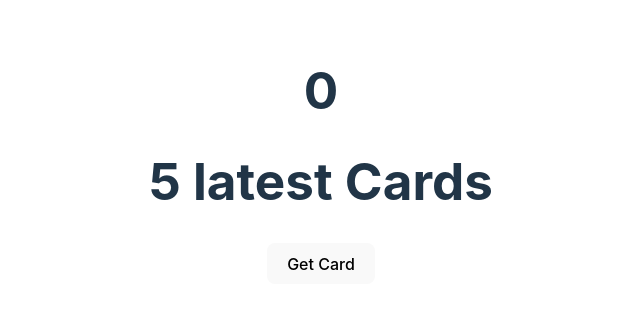
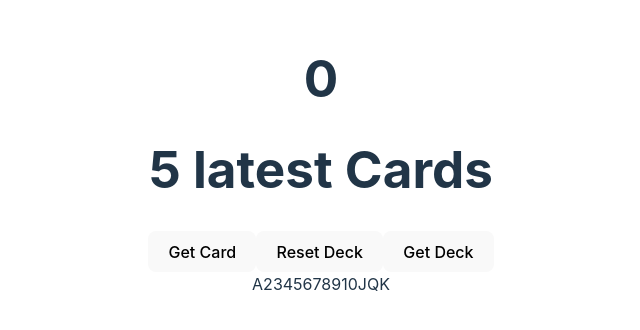
Before and after one commit to HanninenF/parent-child, a React (Vite) app: page / in a window 1280 px wide. Shown: the part 244-574 px from the top of the page, without its empty margins (319-959 px from the left). Built offline with nearby package versions, Linux system fonts and the light colour scheme.

Commit message:
feat: add CardCounter-component, add CardDisplay, add DeckContainer, add DrawCard

```diff
--- a/src/widgets/CardCounter/CardCounter.tsx
+++ b/src/widgets/CardCounter/CardCounter.tsx
@@ -3,31 +3,59 @@ import "./CardCounter.scss";
 import { cards } from "../../assets/cardsInDeckOfCards/cardsInDeckOfCards";
 import { Counter } from "../../components/Counter/Counter";
 import { CardHistory } from "../CardHistory/CardHistory";
-
-type DeckOfCards = {
+import { CardDisplay } from "../CardDisplay/CardDisplay";
+import { DrawCard } from "../DrawCard/DrawCard";
+import { nanoid } from "nanoid";
+import React from "react";
+import { DeckContainer } from "../DeckContainer/DeckContainer";
+type DeckOfCard = {
   Hearts: string[];
   Diamonds: string[];
   Spades: string[];
   Clubs: string[];
 };
 
+export type DecksOfCards = {
+  deck: DeckOfCard;
+  id?: string;
+};
+
 export type Card = {
   suit: string;
   value: string;
-  id?: number;
+  id?: string;
 };
 
 export const CardCounter = () => {
-  const [deckOfCards, setDeckOfCards] = useState<DeckOfCards>({
+  const [deckOfCards, setDeckOfCards] = useState<DeckOfCard>({
     Hearts: [...cards],
     Diamonds: [...cards],
     Spades: [...cards],
     Clubs: [...cards],
   });
 
+  const [decks, setDecks] = useState<DecksOfCards[]>([
+    { deck: deckOfCards, id: nanoid() },
+  ]);
+
   const [randomCards, setRandomCards] = useState<Card[]>([]);
   const [counter, setCounter] = useState<number>(0);
   const [fiveLatest, setFiveLatest] = useState<Card[]>([]);
+
+  const getDeck = () => {
+    setDecks((prevDecks) => [
+      ...prevDecks,
+      {
+        deck: {
+          Hearts: [...cards],
+          Diamonds: [...cards],
+          Spades: [...cards],
+          Clubs: [...cards],
+        },
+        id: nanoid(),
+      },
+    ]);
+  };
 
   const getRandomCard = () => {
     setCounter((prev) => prev + 1);
@@ -35,7 +63,7 @@ export const CardCounter = () => {
 
     const allCards: Card[] = Object.entries(deckOfCards).flatMap(
       ([suit, values]: [string, string[]]) =>
-        values.map((value) => ({ suit, value, id: Date.now() }))
+        values.map((value) => ({ suit, value, id: nanoid() }))
     );
 
     const randomKey = Math.floor(allCards.length * Math.random());
@@ -54,9 +82,23 @@ export const CardCounter = () => {
     /* const randomCard: Card = ; */
   };
 
+  const resetDeck = () => {
+    setDeckOfCards((prevDeck) => ({
+      ...prevDeck,
+      Hearts: [...cards],
+      Diamonds: [...cards],
+      Spades: [...cards],
+      Clubs: [...cards],
+    }));
+
+    setRandomCards([]);
+    setFiveLatest([]);
+  };
+
   useEffect(() => {
     console.log(`five latest updated`, fiveLatest);
-  }, [fiveLatest]);
+    console.log("new deck", decks);
+  }, [fiveLatest, decks]);
 
   return (
     <>
@@ -65,16 +107,15 @@ export const CardCounter = () => {
 
         <CardHistory fiveLatest={fiveLatest} />
       </div>
-      <button onClick={getRandomCard}>Get Card</button>
+      <DrawCard getRandomCard={getRandomCard} />
 
-      {randomCards.map((card) => (
-        <div key={card.id}>
-          <p>
-            {" "}
-            {card.value} of {card.suit}{" "}
-          </p>
-        </div>
+      <button onClick={resetDeck}>Reset Deck</button>
+      <button onClick={getDeck}>Get Deck</button>
+
+      {decks.map((deck) => (
+        <DeckContainer key={deck.id} deck={deck} />
       ))}
+      <CardDisplay randomCards={randomCards} />
     </>
   );
 };
--- /dev/null
+++ b/src/widgets/CardDisplay/CardDisplay.tsx
@@ -0,0 +1,20 @@
+import { Card } from "../CardCounter/CardCounter";
+
+type CardDisplayProps = {
+  randomCards: Card[];
+};
+
+export const CardDisplay = ({ randomCards }: CardDisplayProps) => {
+  return (
+    <>
+      {randomCards.map((card) => (
+        <div key={card.id}>
+          <p>
+            {" "}
+            {card.value} of {card.suit}{" "}
+          </p>
+        </div>
+      ))}
+    </>
+  );
+};
--- /dev/null
+++ b/src/widgets/DeckContainer/DeckContainer.tsx
@@ -0,0 +1,13 @@
+import { DecksOfCards } from "../CardCounter/CardCounter";
+
+type DeckContainerProps = {
+  deck: DecksOfCards;
+};
+
+export const DeckContainer = ({ deck }: DeckContainerProps) => {
+  return (
+    <>
+      <div key={deck.id}>{deck.deck.Clubs}</div>
+    </>
+  );
+};
--- /dev/null
+++ b/src/widgets/DrawCard/DrawCard.tsx
@@ -0,0 +1,11 @@
+type DrawCardProps = {
+  getRandomCard: () => void;
+};
+
+export const DrawCard = ({ getRandomCard }: DrawCardProps) => {
+  return (
+    <>
+      <button onClick={getRandomCard}>Get Card</button>
+    </>
+  );
+};
```
